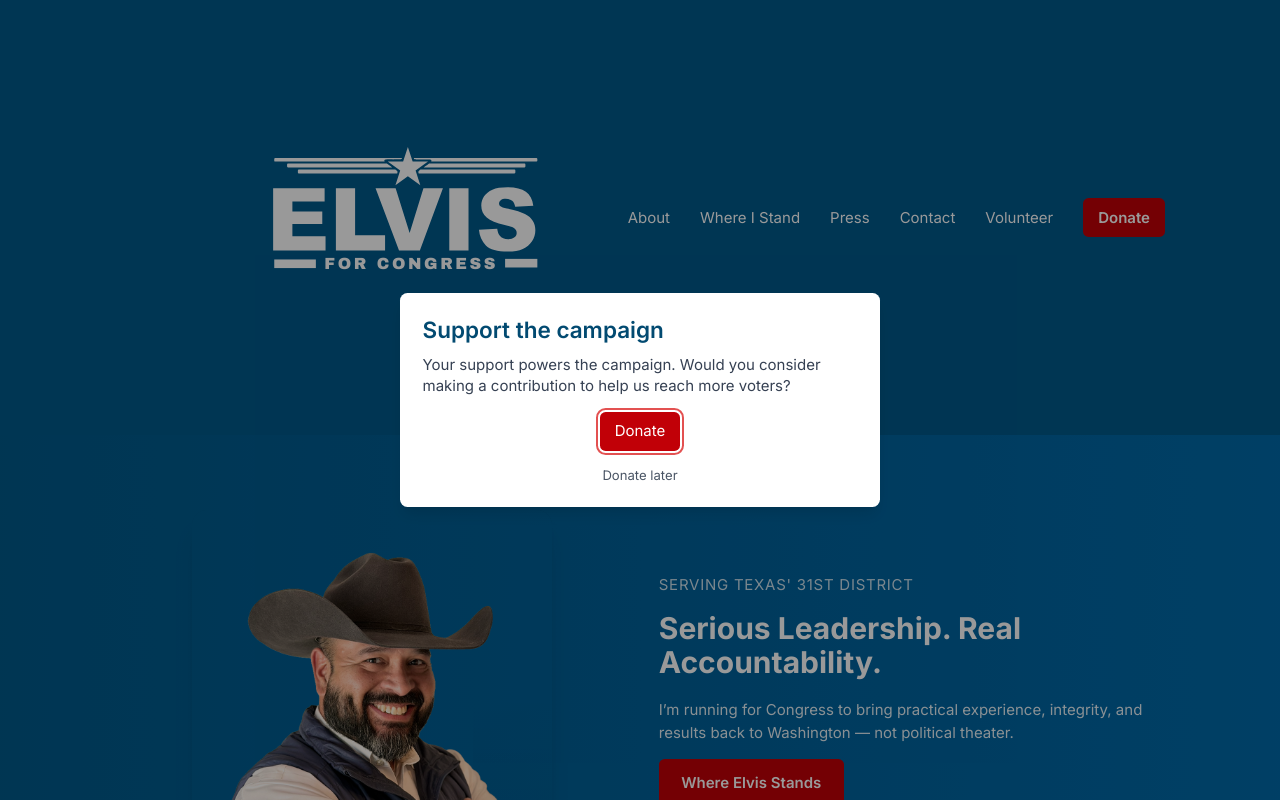
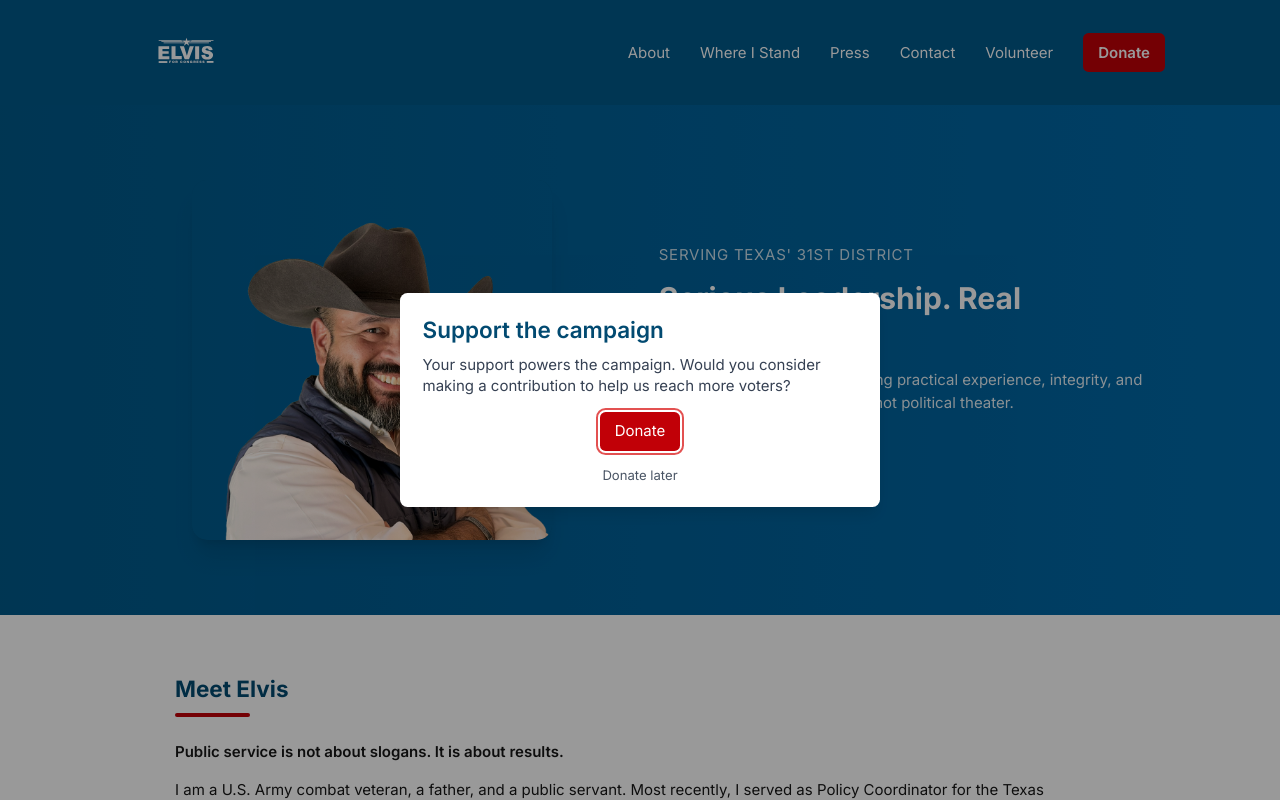
Before and after one commit to AMayLolo/elvisforcongress, a Next.js app: page / in a window 1280 px wide. Shown: the top 800 px of the page. Built offline with nearby package versions, Linux system fonts and the light colour scheme.

Commit message:
UI: tighten navbar header and shrink logo to compact size

```diff
--- a/src/components/Navbar.tsx
+++ b/src/components/Navbar.tsx
@@ -51,15 +51,15 @@ export default function Navbar() {
 
   return (
   <nav className="w-full bg-sky-800">
-    <div className="max-w-6xl mx-auto px-4 py-10 flex justify-between items-center">
-  <Link href="/" className="flex items-center pl-12 md:pl-16" aria-label="Elvis for Congress">
+    <div className="max-w-6xl mx-auto px-4 py-4 flex justify-between items-center">
+  <Link href="/" className="flex items-center pl-4 md:pl-6" aria-label="Elvis for Congress">
           {/* Inline SVG logo to avoid external fetch failures and improve reliability */}
             <svg
               role="img"
               aria-label="Elvis for Congress logo"
               xmlns="http://www.w3.org/2000/svg"
               viewBox="0 0 1280 1024"
-              className="h-60 w-auto md:h-72 lg:h-96"
+              className="h-14 w-auto md:h-16 lg:h-20"
             >
               <defs>
                 <style>{`.st0{font-family:Arial-Black,'Arial Black';font-size:46px;font-weight:800;letter-spacing:.16em}.st0,.st1{fill:#fff}`}</style>
```
